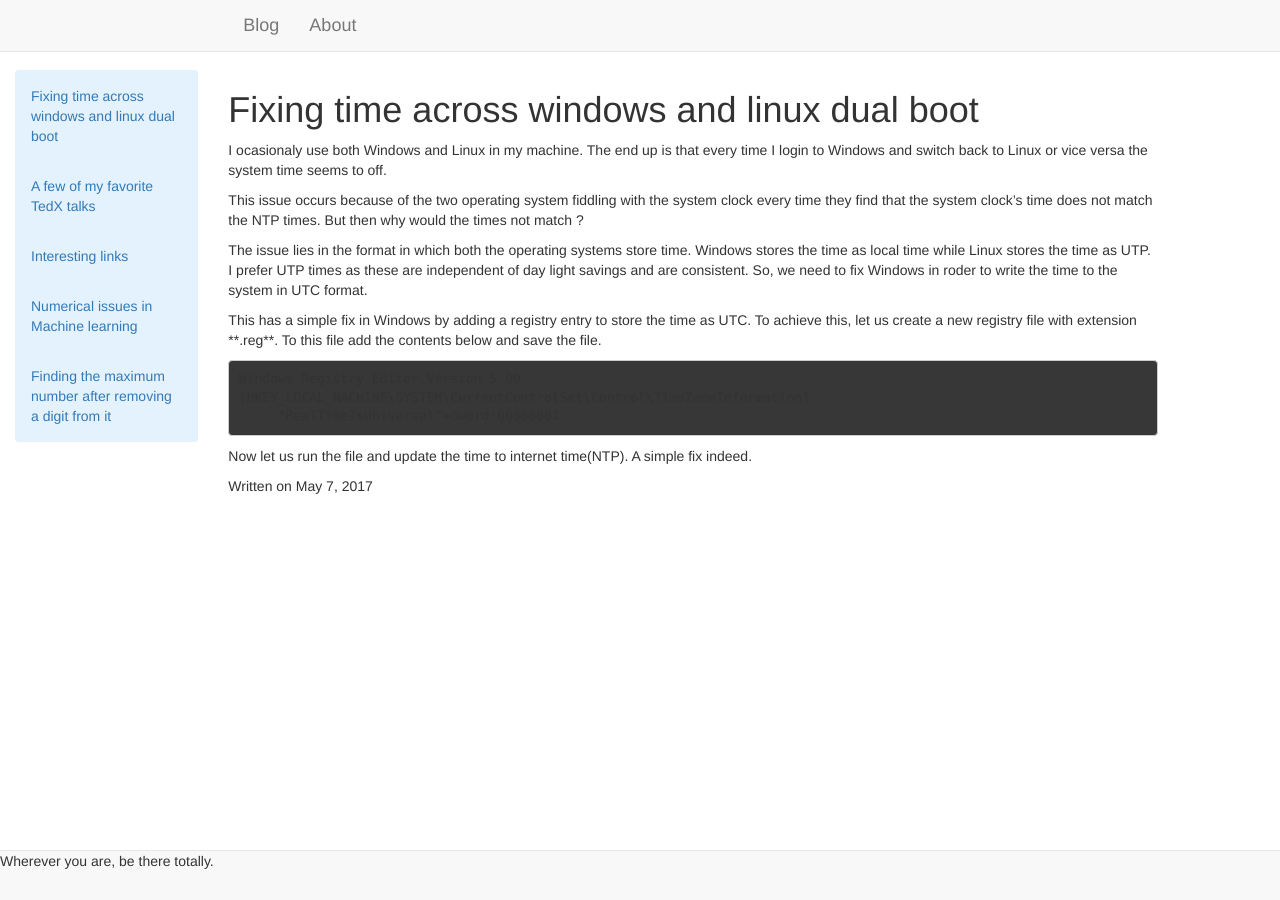
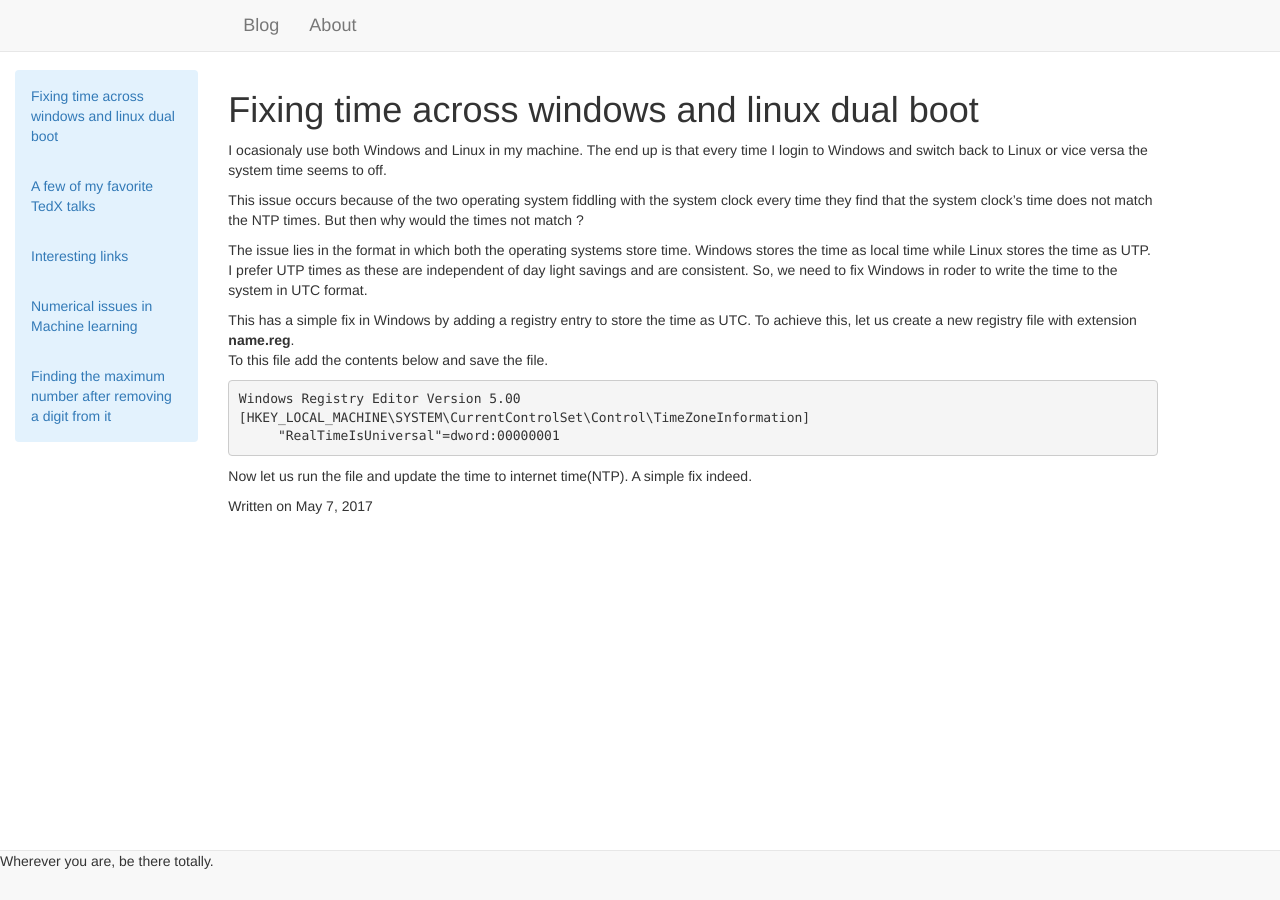
Before and after one commit to surajshetiya/surajshetiya.github.io, a Jekyll site: the page built from _posts/2017-05-07-Fixing-Time-Across-Windows-and-Linux.md, in a window 1280 px wide. Built offline with Jekyll 4.4.1, drawn with Linux system fonts in a browser that asks for light colours.

Commit message:
Fixing typos

````diff
--- a/_posts/2017-05-07-Fixing-Time-Across-Windows-and-Linux.md
+++ b/_posts/2017-05-07-Fixing-Time-Across-Windows-and-Linux.md
@@ -9,10 +9,10 @@
 
 The issue lies in the format in which both the operating systems store time. Windows stores the time as local time while Linux stores the time as UTP. I prefer UTP times as these are independent of day light savings and are consistent. So, we need to fix Windows in roder to write the time to the system in UTC format.
 
-This has a simple fix in Windows by adding a registry entry to store the time as UTC. To achieve this, let us create a new registry file with extension **<name>.reg**.
+This has a simple fix in Windows by adding a registry entry to store the time as UTC. To achieve this, let us create a new registry file with extension **name.reg**.
 To this file add the contents below and save the file.
 
-```
+```Ini
 Windows Registry Editor Version 5.00
 [HKEY_LOCAL_MACHINE\SYSTEM\CurrentControlSet\Control\TimeZoneInformation]
      "RealTimeIsUniversal"=dword:00000001
````
